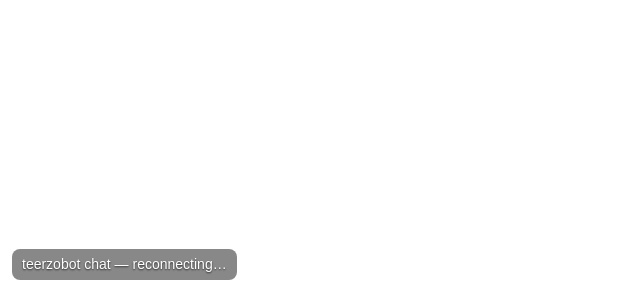
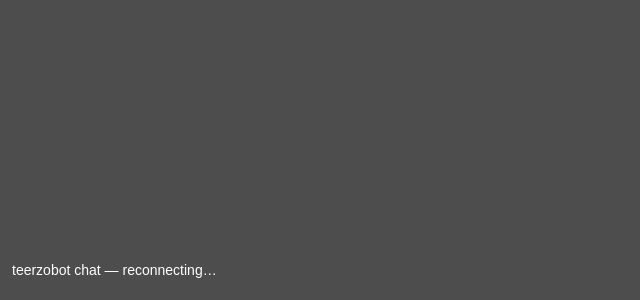
Before and after one commit to teerzo/teerzobot, a website: page public/chat.html in a window 1280 px wide. Shown: the part 500-800 px from the top of the page, without its empty margins (0-640 px from the left). Drawn offline with Linux system fonts and the light colour scheme; no server answers.

Commit message:
added a slight bg to chat overlay

```diff
--- a/public/chat.html
+++ b/public/chat.html
@@ -7,7 +7,7 @@
         html, body {
             margin: 0;
             height: 100%;
-            background: transparent;
+            background: rgba(0, 0, 0, 0.45);
             overflow: hidden;
         }
         #wrap {
@@ -19,16 +19,10 @@
             padding: 12px;
             font: 18px/1.35 sans-serif;
             color: #fff;
-            text-shadow: 0 1px 2px #000;
         }
         #status {
-            align-self: flex-start;
             margin-bottom: 8px;
-            padding: 6px 10px;
-            border-radius: 8px;
-            background: rgba(0, 0, 0, 0.55);
             font-size: 14px;
-            opacity: 0.85;
         }
         #messages {
             display: flex;
@@ -37,11 +31,6 @@
             overflow: hidden;
         }
         .msg {
-            align-self: flex-start;
-            max-width: 100%;
-            padding: 6px 10px;
-            border-radius: 8px;
-            background: rgba(0, 0, 0, 0.55);
             word-wrap: break-word;
         }
         .name {
```
